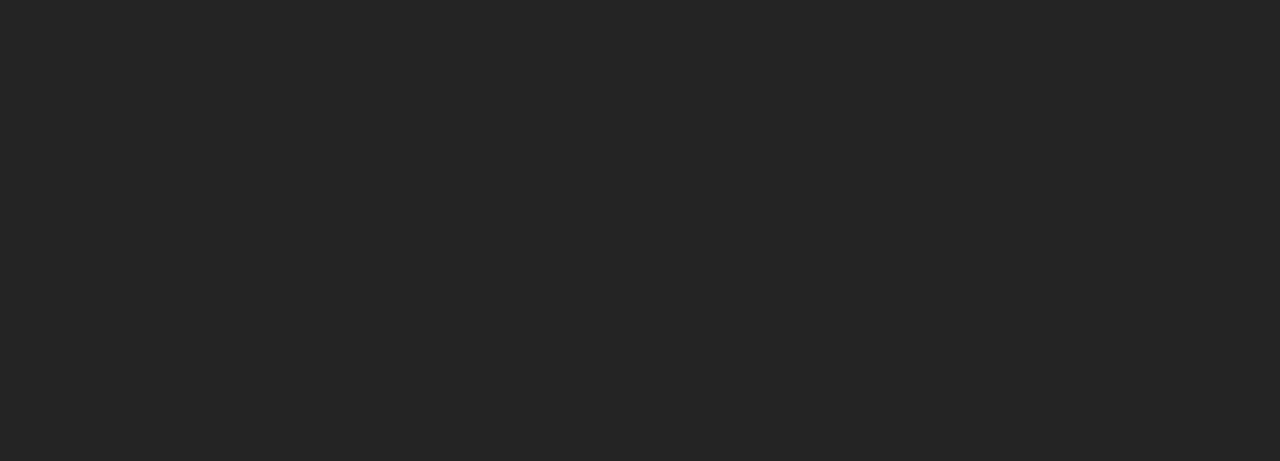
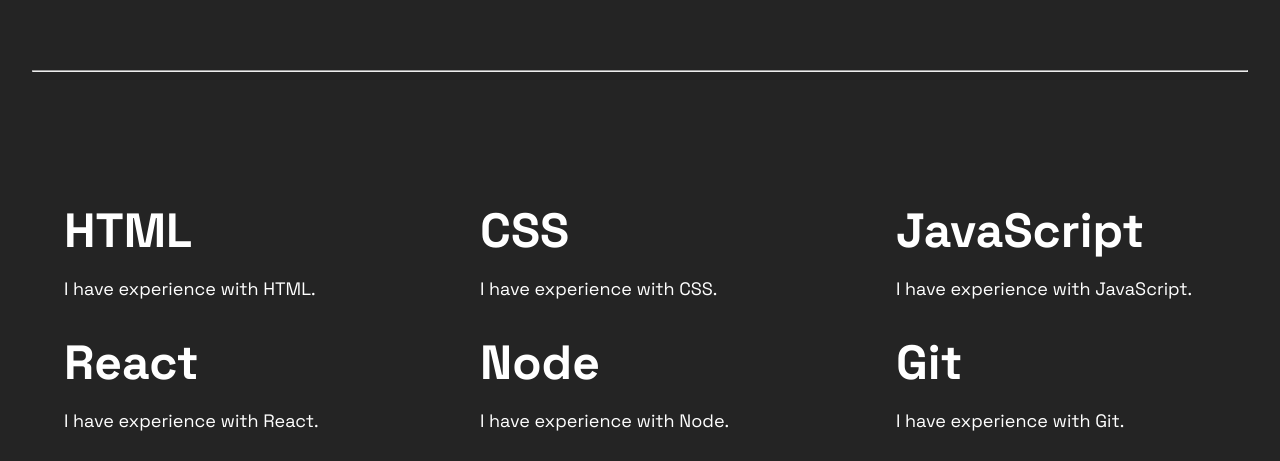
Before and after one commit to CipiVlad/developers-portfolio, a React (Vite) app: page / in a window 1280 px wide. Shown: the part 825-1286 px from the top of the page. Before the commit the page ends 927 px from the top, so only its background shows below. Built offline with nearby package versions, Linux system fonts and the light colour scheme.

Commit message:
added tools section

```diff
--- /dev/null
+++ b/src/components/Tools.tsx
@@ -0,0 +1,42 @@
+const Tools = () => {
+    return (
+        <section id="tools">
+            <hr />
+            <div className="tools-grid">
+                <div className="tools-text-card">
+                    <h2>HTML</h2>
+                    <p> I have experience with HTML.</p>
+                </div>
+
+                <div className="tools-text-card">
+                    <h2>CSS</h2>
+                    <p> I have experience with CSS.</p>
+                </div>
+
+                <div className="tools-text-card">
+                    <h2>JavaScript</h2>
+                    <p> I have experience with JavaScript.</p>
+                </div>
+
+                <div className="tools-text-card">
+                    <h2>React</h2>
+                    <p> I have experience with React.</p>
+                </div>
+
+                <div className="tools-text-card">
+                    <h2>Node</h2>
+                    <p> I have experience with Node.</p>
+                </div>
+
+                <div className="tools-text-card">
+                    <h2>Git</h2>
+                    <p> I have experience with Git.</p>
+                </div>
+
+
+
+            </div>
+        </section>
+    )
+}
+export default Tools
--- a/src/index.css
+++ b/src/index.css
@@ -118,3 +118,32 @@
 nav a:hover {
   color: rgb(162, 223, 162);
 }
+
+/* tools  */
+
+#tools {
+  margin-top: 10rem auto;
+}
+
+.tools-grid {
+  display: grid;
+  grid-template-rows: repeat(2, 1fr);
+  grid-template-columns: repeat(3, 1fr);
+  gap: 2rem;
+  margin-top: 8rem;
+}
+
+.tools-text-card {
+  padding: 0 2rem;
+}
+
+.tools-text-card h2 {
+  font-size: 48px;
+  margin-bottom: 1rem;
+
+}
+
+.tools-text-card p {
+  font-size: 18px;
+  line-height: normal;
+}
--- a/src/page/LandingPage.tsx
+++ b/src/page/LandingPage.tsx
@@ -1,10 +1,11 @@
 import Hero from "../components/Hero"
-import Navbar from "../components/Navbar"
+import Tools from "../components/Tools"
 
 const LandingPage = () => {
     return (
         <>
             <Hero />
+            <Tools />
         </>
     )
 }
```
